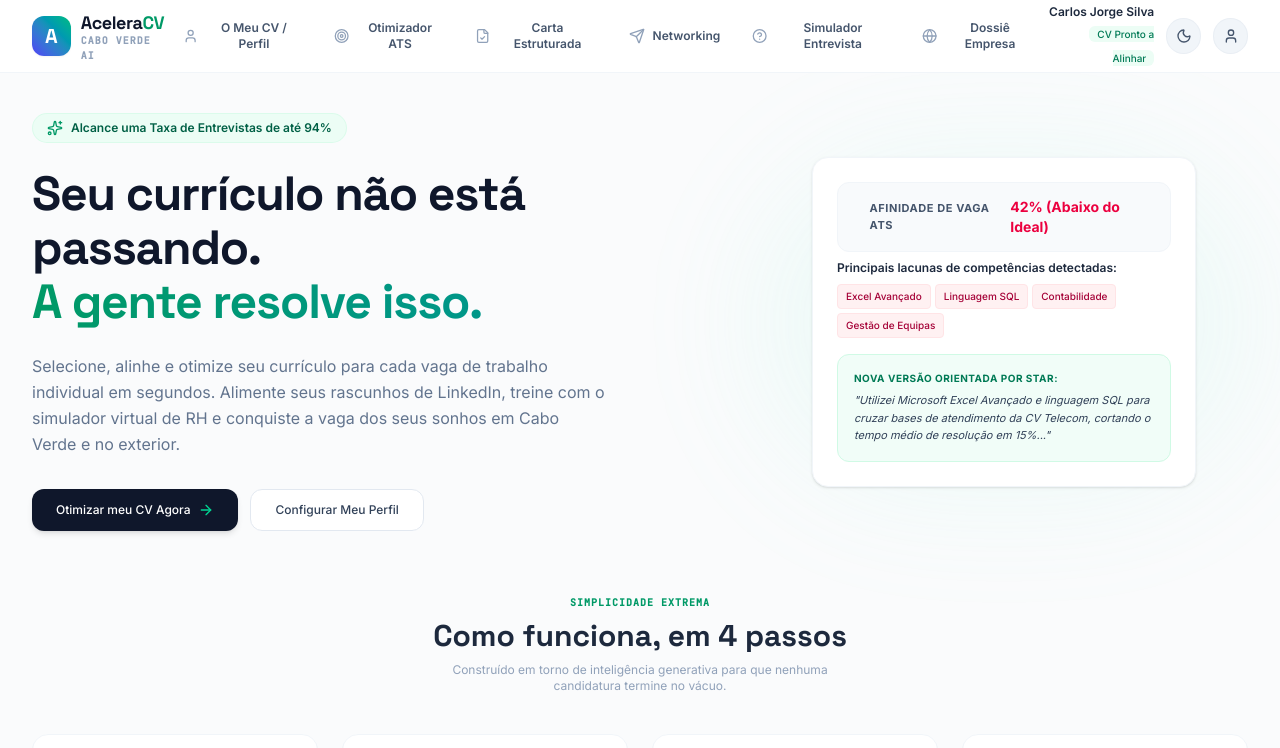
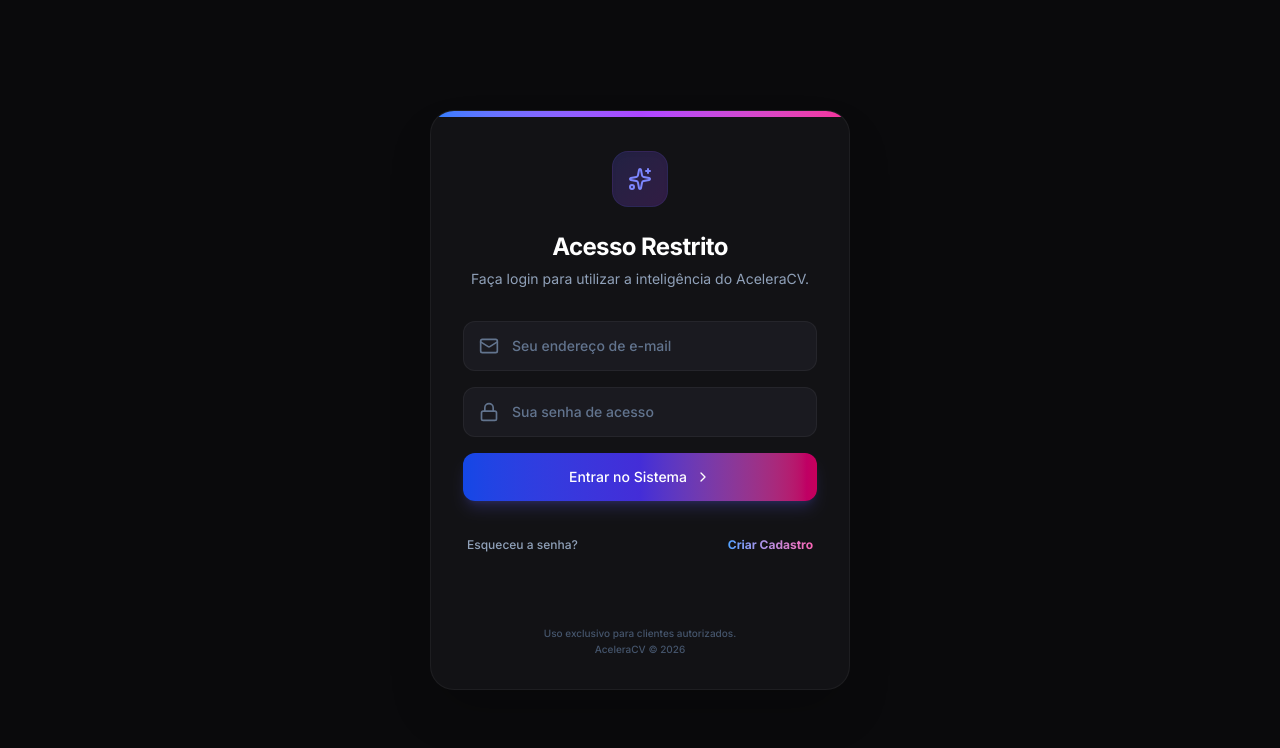
Before and after one commit to crisbh95/aceleracv, a React (Vite) app: page / in a window 1280 px wide. Shown: the top 748 px of the page. Built offline with nearby package versions, Linux system fonts and the light colour scheme.

Commit message:
feat: adicionar tela de login baseada no Impulsiona Carreira com links de cadastro

```diff
--- a/server.ts
+++ b/server.ts
@@ -16,7 +16,7 @@ dotenv.config();
 const app = express();
 app.use(express.json());
 
-const PORT = process.env.PORT || 3005;
+const PORT = process.env.PORT ? parseInt(process.env.PORT, 10) : 3005;
 
 // Rate limiter for API endpoints
 const apiLimiter = rateLimit({
--- a/src/App.tsx
+++ b/src/App.tsx
@@ -13,6 +13,7 @@ import CoverLetter from "./components/CoverLetter";
 import NetworkingGenerator from "./components/NetworkingGenerator";
 import InterviewSimulator from "./components/InterviewSimulator";
 import CompanyDossier from "./components/CompanyDossier";
+import Login from "./components/Login";
 import { ThemeToggle } from "./components/ThemeProvider";
 
 import {
@@ -39,6 +40,7 @@ export default function App() {
   const [cvData, setCvData] = useState<CVData>(DEV_MOCK_CV);
   const [mobileMenuOpen, setMobileMenuOpen] = useState(false);
   const [sharedJobDescription, setSharedJobDescription] = useState("");
+  const [isLoggedIn, setIsLoggedIn] = useState(false);
 
   const navigate = useNavigate();
   const location = useLocation();
@@ -66,6 +68,10 @@ export default function App() {
     setSharedJobDescription(jd);
     localStorage.setItem("aceleracv_job_description", jd);
   };
+
+  if (!isLoggedIn) {
+    return <Login onLogin={() => setIsLoggedIn(true)} />;
+  }
 
   const navItems = [
     { path: "/perfil", label: "O Meu CV / Perfil", icon: User },
--- /dev/null
+++ b/src/components/Login.tsx
@@ -0,0 +1,94 @@
+import React, { useState } from "react";
+import { Sparkles, Mail, Lock, ChevronRight } from "lucide-react";
+
+interface LoginProps {
+  onLogin: () => void;
+}
+
+export default function Login({ onLogin }: LoginProps) {
+  const [email, setEmail] = useState("");
+  const [password, setPassword] = useState("");
+
+  const handleSubmit = (e: React.FormEvent) => {
+    e.preventDefault();
+    if (email && password) {
+      onLogin();
+    }
+  };
+
+  return (
+    <div className="min-h-screen bg-[#0a0a0c] flex flex-col items-center justify-center p-4 font-sans">
+      <div className="w-full max-w-[420px] bg-[#121215] rounded-3xl p-8 relative overflow-hidden shadow-2xl border border-white/5">
+        {/* Top gradient line mimicking the screenshot */}
+        <div className="absolute top-0 left-0 w-full h-1.5 bg-gradient-to-r from-blue-500 via-purple-500 to-pink-500" />
+
+        <div className="flex flex-col items-center text-center space-y-6 mt-2">
+          {/* App Icon */}
+          <div className="w-14 h-14 rounded-2xl bg-gradient-to-br from-indigo-500/20 to-purple-500/20 border border-indigo-500/10 flex items-center justify-center shadow-inner">
+            <Sparkles className="w-6 h-6 text-indigo-400" />
+          </div>
+
+          <div className="space-y-1.5">
+            <h1 className="text-2xl font-bold text-white tracking-tight">Acesso Restrito</h1>
+            <p className="text-sm text-slate-400">Faça login para utilizar a inteligência do AceleraCV.</p>
+          </div>
+
+          <form onSubmit={handleSubmit} className="w-full space-y-4 mt-2">
+            <div className="relative">
+              <div className="absolute inset-y-0 left-0 pl-4 flex items-center pointer-events-none">
+                <Mail className="w-5 h-5 text-slate-500" />
+              </div>
+              <input
+                type="email"
+                value={email}
+                onChange={e => setEmail(e.target.value)}
+                placeholder="Seu endereço de e-mail"
+                className="w-full pl-12 pr-4 py-3.5 bg-[#1a1a20] border border-white/5 rounded-xl text-white placeholder-slate-500 focus:outline-none focus:ring-2 focus:ring-indigo-500/50 transition-all text-sm font-medium"
+                required
+              />
+            </div>
+
+            <div className="relative">
+              <div className="absolute inset-y-0 left-0 pl-4 flex items-center pointer-events-none">
+                <Lock className="w-5 h-5 text-slate-500" />
+              </div>
+              <input
+                type="password"
+                value={password}
+                onChange={e => setPassword(e.target.value)}
+                placeholder="Sua senha de acesso"
+                className="w-full pl-12 pr-4 py-3.5 bg-[#1a1a20] border border-white/5 rounded-xl text-white placeholder-slate-500 focus:outline-none focus:ring-2 focus:ring-indigo-500/50 transition-all text-sm font-medium"
+                required
+              />
+            </div>
+
+            <button
+              type="submit"
+              className="w-full py-3.5 mt-2 bg-gradient-to-r from-blue-700 via-indigo-700 to-pink-700 hover:from-blue-600 hover:via-indigo-600 hover:to-pink-600 text-white rounded-xl font-medium text-sm flex items-center justify-center gap-2 transition-all shadow-lg shadow-indigo-500/20 active:scale-[0.98]"
+            >
+              Entrar no Sistema
+              <ChevronRight className="w-4 h-4" />
+            </button>
+
+            {/* New requested fields: Esqueceu a senha & Cadastro */}
+            <div className="flex items-center justify-between pt-5 px-1">
+              <button type="button" className="text-xs text-slate-400 hover:text-white transition-colors font-medium">
+                Esqueceu a senha?
+              </button>
+              <button type="button" className="text-xs text-transparent bg-clip-text bg-gradient-to-r from-blue-400 to-pink-400 hover:from-blue-300 hover:to-pink-300 transition-colors font-bold">
+                Criar Cadastro
+              </button>
+            </div>
+          </form>
+
+          <div className="pt-8 w-full mt-4">
+            <p className="text-[10px] text-slate-600 leading-relaxed font-medium">
+              Uso exclusivo para clientes autorizados.<br/>
+              AceleraCV © {new Date().getFullYear()}
+            </p>
+          </div>
+        </div>
+      </div>
+    </div>
+  );
+}
```
